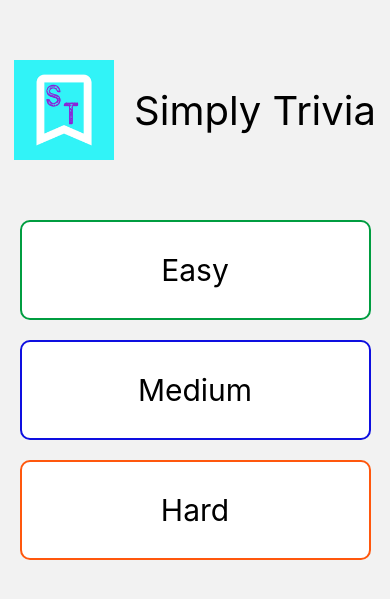
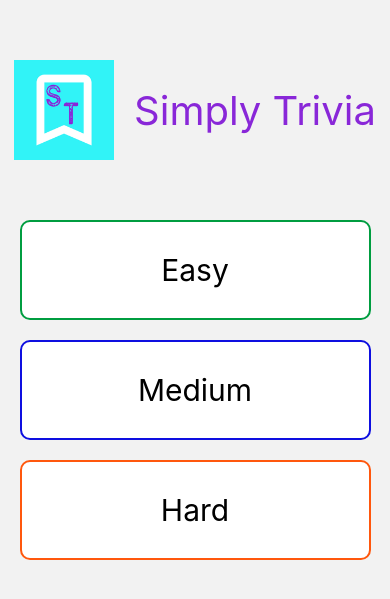
Before and after one commit to jarod-legault/SimplyTrivia, a React Native app: screen /Home in a window 390 px wide. Shown: the part 107-706 px from the top of the page. Built offline with nearby package versions, Linux system fonts and the light colour scheme; no server answers.

Commit message:
Change home screen font color.

```diff
--- a/src/screens/Home.tsx
+++ b/src/screens/Home.tsx
@@ -77,6 +77,7 @@ const styles = StyleSheet.create({
   },
   headerText: {
     fontSize: 40,
+    color: '#8927D8',
   },
   difficultyContainer: {
     flex: 1,
```
